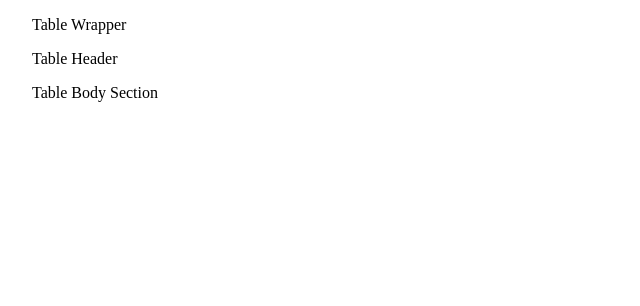
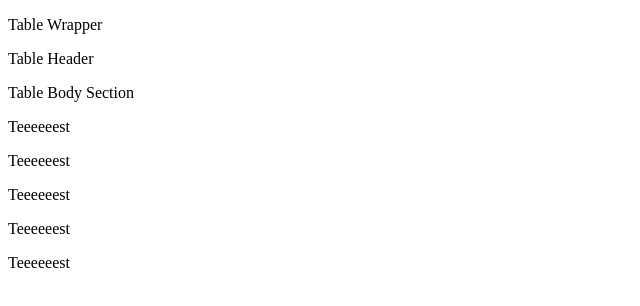
Before and after one commit to BenjDG/Employee_directory, a React (Create React App) app: page / in a window 1280 px wide. Shown: the top 306 px of the page, without its empty margins (0-640 px from the left). Built offline with nearby package versions, Linux system fonts and the light colour scheme.

Commit message:
add table rows

```diff
--- a/src/components/TableBodySection/index.js
+++ b/src/components/TableBodySection/index.js
@@ -1,9 +1,20 @@
 import React from 'react';
+// import TableRow from '../TableRow';
 
 
 export default function TableBodySection (props) {
- return ( <div>
-    <p>Table Body Section {props.gatogato}</p>
-  </div>
+  return (
+    <div>
+      <p>Table Body Section</p>
+      {console.log(typeof props)}
+      {console.log(`Body=============${props.data}`)}
+      {console.dir(props[0].data)}
+      {
+        props[0].data.map(() => {
+          return <p>Teeeeeest</p>
+        })
+      }
+
+    </div>
   )
 }
--- a/src/components/TableHeader/index.js
+++ b/src/components/TableHeader/index.js
@@ -1,9 +1,9 @@
 import React from 'react';
 
 
-export default function TableHeader (props) {
+export default function TableHeader () {
   return (<div>
-    <p>Table Header {props.gato}</p>
+    <p>Table Header</p>
   </div>
   )
 }
--- /dev/null
+++ b/src/components/TableRow/index.js
@@ -0,0 +1,9 @@
+import React from 'react';
+
+
+export default function TableRow (props) {
+ return ( <div>
+    <p>Table Row Section</p>
+  </div>
+  )
+}
--- a/src/components/TableWrapper/index.js
+++ b/src/components/TableWrapper/index.js
@@ -6,8 +6,10 @@ import TableHeader from '../TableHeader';
 export default function TableWrapper (props) {
   return (<div>
     <p>Table Wrapper</p>
-    <TableHeader gato={props.cat}/>
-    <TableBodySection gatogato={props.cat}/>
+    <TableHeader />
+    {console.log(typeof props)}
+      {console.log(`Wrapper=============${props}`)}
+    <TableBodySection {...props}/>
   </div>
   )
 }
--- a/src/pages/Directory.js
+++ b/src/pages/Directory.js
@@ -1,10 +1,7 @@
-import { Container } from '@material-ui/core';
 import React from 'react';
 // import API from '../utils/API';
 import TableWrapper from '../components/TableWrapper';
 import users from '../db/randomUsers.json';
-
-// const cat = 'fluffy';
 
 class Directory extends React.Component {
 
@@ -23,18 +20,16 @@ class Directory extends React.Component {
           thumbnail: pic
         }
       } = item;
-      arr.push({ pic, fname, lname, email, currentCity, currentState });
+      const key = email;
+      arr.push({key, pic, fname, lname, email, currentCity, currentState });
     })
     this.setState({ data: arr })
   }
 
-
   render () {
     return (
       <div>
-        <Container>
-          <TableWrapper />
-        </Container>
+          <TableWrapper {...[this.state]}/>
       </div>
     );
   }
```
Also changed, not shown: 1 other file (tests, documents, lock files or other folders).
